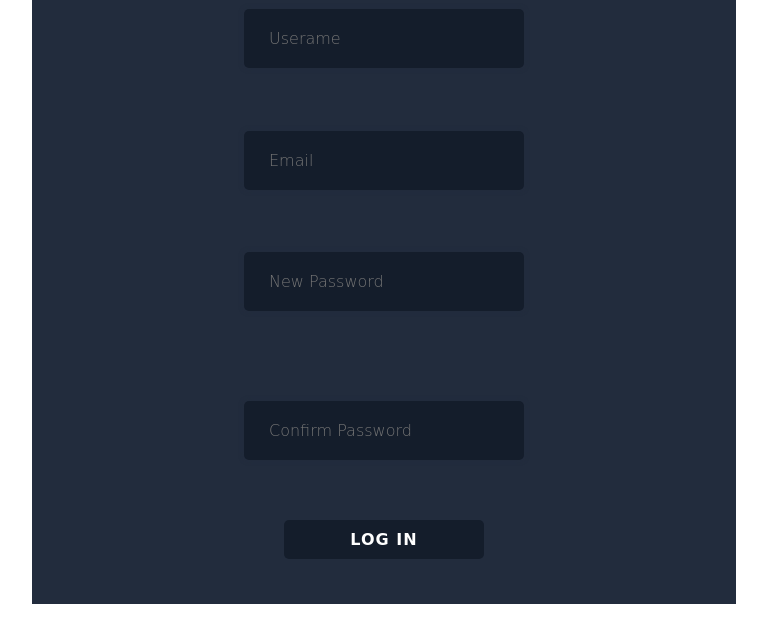
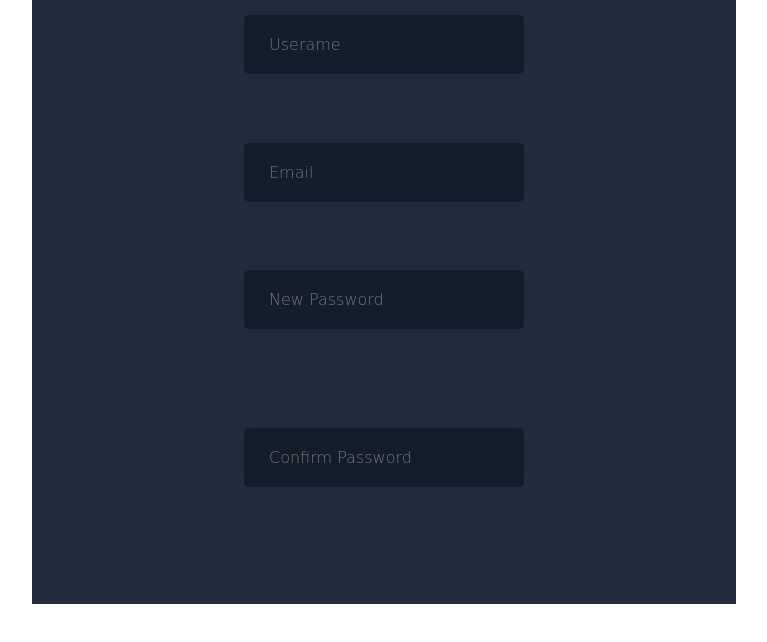
Before and after one commit to addy-301/newtry, a plain HTML site: page index.html in a window 1280 px wide. Shown: the part 108-750 px from the top of the page, without its empty margins (256-1023 px from the left). Drawn offline with Linux system fonts and the light colour scheme.

Commit message:
Update index.html

```diff
--- a/index.html
+++ b/index.html
@@ -19,7 +19,7 @@
        <input type="password" name="" id="cpwd" placeholder="Confirm Password"><br>
        <p class="checkpwd"></p>
        <div class="log">
-            <button id="btn1">LOG IN</button>
+          <!--  <button id="btn1">LOG IN</button>-->
        </div>
     </div>
     <script src="index.js"></script>
```
